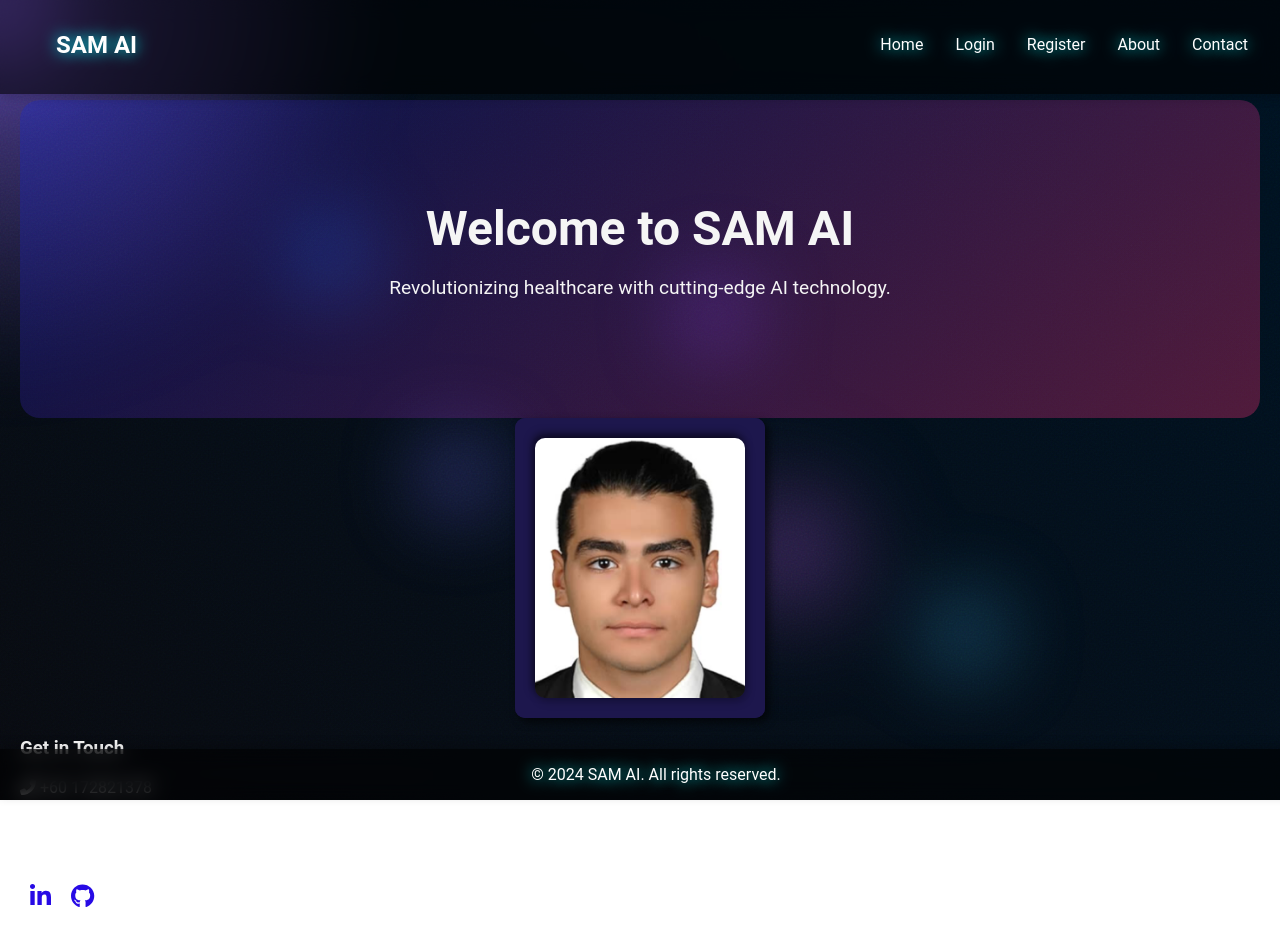
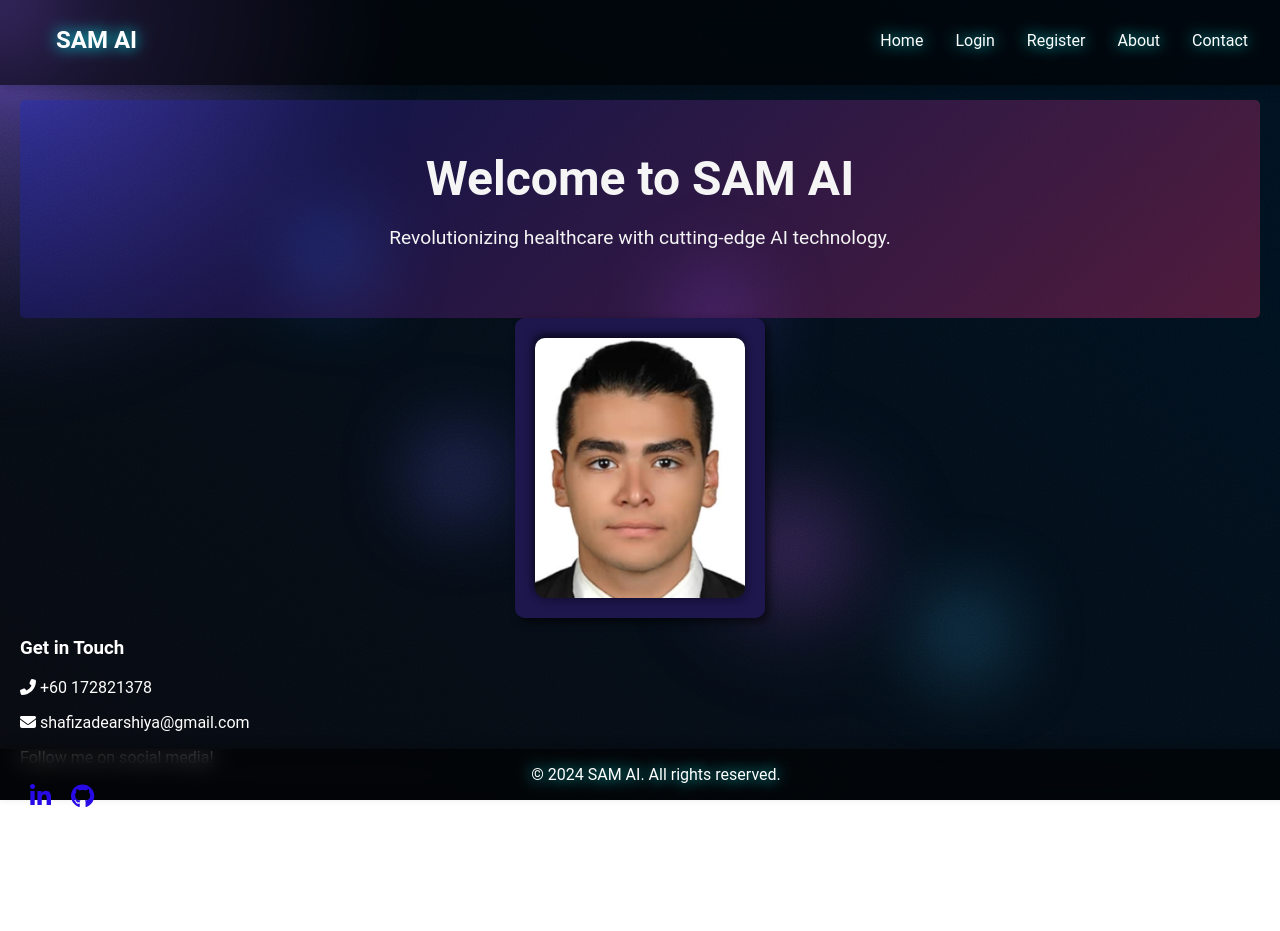
Before and after one commit to ARSHIYASHAFIZADE/SAM_Ai, a React (Vite) app in the folder sam/: page /contact in a window 1280 px wide. After the commit the page ends 831 px from the top, so only its background shows below. Built offline with nearby package versions, Linux system fonts and the light colour scheme; the HTML template or start-up script is replaced by a standard one.

Commit message:
Update App.css

```diff
--- a/sam/src/App.css
+++ b/sam/src/App.css
@@ -12,8 +12,8 @@ main {
 .home-section {
   background: linear-gradient(135deg, #0026ff38, #e52e7159);
   color: rgb(245, 245, 245);
-  padding: 100px 20px;
-  border-radius: 20px;
+  padding: 50px 20px;
+  border-radius: 5px;
   text-align: center;
 }
 
@@ -147,7 +147,13 @@ main {
   border-radius: 10px;
   box-shadow: 2px 4px 8px rgba(0, 0, 0, 0.236), -2px -4px 8px rgba(0, 0, 0, 0.586);
 }
-
+.social-links {
+  z-index: 9999 !important;
+  position: relative;
+}
+.contact-info{
+  margin-top: 0%;
+}
 #samvid1 {
   width: 250px;
   text-align: center;
@@ -206,7 +212,8 @@ footer {
   display: flex;
   align-items: center;
   text-decoration: none;
-  color: inherit; /* Inherit color from parent */
+  color: inherit;
+  max-height: 10px;
 }
 
 .navbar-nav .nav-item a .fa {
@@ -227,13 +234,7 @@ footer {
   text-align: center;
   color: #ffffff70;
 }
-.social-links {
-  z-index: 9999 !important;
-  position: relative;
-}
-.contact-info{
-  margin-top: 10px;
-}
+
 
 /* About.css */
 
```
